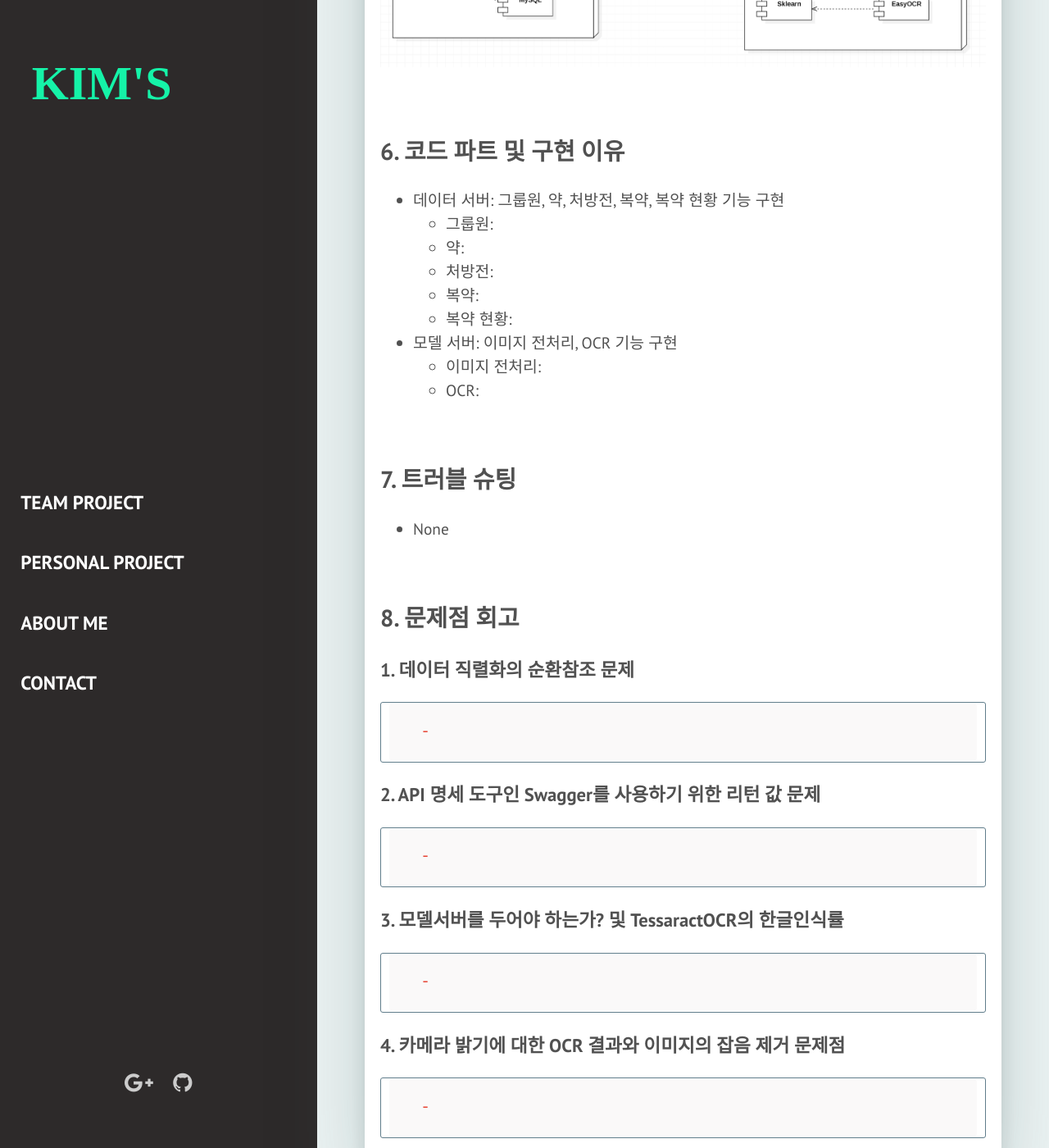
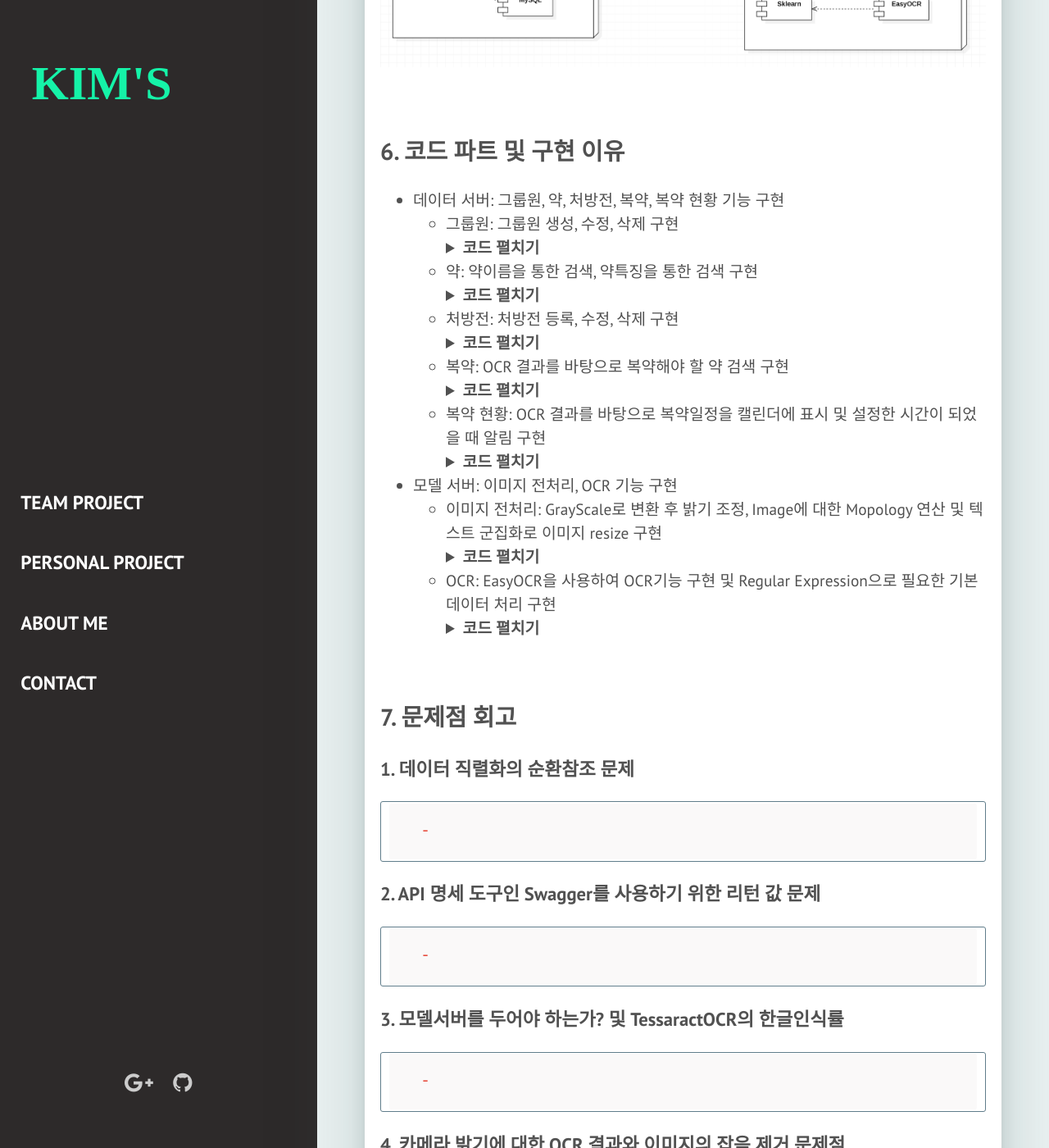
Before and after one commit to kimgusxo/kimgusxo.github.io, a Jekyll site: the page built from _posts/2017-03-29-the-white-house.markdown, in a window 1280 px wide and 1400 px high, scrolled down 4054 px. Shown: the whole window at 82% size. Built offline with Jekyll 4.4.1, drawn with Linux system fonts in a browser that asks for light colours; some web fonts are replaced.

Commit message:
info update

```diff
--- a/_posts/2017-03-29-example.markdown
+++ b/_posts/2017-03-29-example.markdown
@@ -66,7 +66,7 @@ description: 실시간 여행 공유 SNS 어플리케이션
 <br>
 
 ## 5. 서비스 아키텍쳐
-![ServiceArchitecture](../assets/img/PillGood-ERDDiagram.png)
+
 
 <br>
 
--- a/_posts/2017-03-29-the-white-house.markdown
+++ b/_posts/2017-03-29-the-white-house.markdown
@@ -104,24 +104,54 @@ description: OCR 기술을 활용한 처방전 기반 자동 복약관리 어플
 
 ## 6. 코드 파트 및 구현 이유
 - 데이터 서버: 그룹원, 약, 처방전, 복약, 복약 현황 기능 구현
-	- 그룹원:
-	- 약:
-	- 처방전:
-	- 복약:
-	- 복약 현황:
+	- 그룹원: 그룹원 생성, 수정, 삭제 구현
+		<details>
+		<summary>
+		<b>코드 펼치기</b>
+		</summary>
+		</details>
+	- 약: 약이름을 통한 검색, 약특징을 통한 검색 구현
+		<details>
+		<summary>
+		<b>코드 펼치기</b>
+		</summary>
+		</details>
+	- 처방전: 처방전 등록, 수정, 삭제 구현
+		<details>
+		<summary>
+		<b>코드 펼치기</b>
+		</summary>
+		</details>
+	- 복약: OCR 결과를 바탕으로 복약해야 할 약 검색 구현
+		<details>
+		<summary>
+		<b>코드 펼치기</b>
+		</summary>
+		</details>
+	- 복약 현황: OCR 결과를 바탕으로 복약일정을 캘린더에 표시 및 설정한 시간이 되었을 때 알림 구현
+		<details>
+		<summary>
+		<b>코드 펼치기</b>
+		</summary>
+		</details>
 
 - 모델 서버: 이미지 전처리, OCR 기능 구현
-	- 이미지 전처리:
-	- OCR:
+	- 이미지 전처리: GrayScale로 변환 후 밝기 조정, Image에 대한 Mopology 연산 및 텍스트 군집화로 이미지 resize 구현
+		<details>
+		<summary>
+		<b>코드 펼치기</b>
+		</summary>
+		</details>
+	- OCR: EasyOCR을 사용하여 OCR기능 구현 및 Regular Expression으로 필요한 기본데이터 처리 구현
+		<details>
+		<summary>
+		<b>코드 펼치기</b>
+		</summary>
+		</details>
 
 <br>
 
-## 7. 트러블 슈팅
-- None
-
-<br>
-
-## 8. 문제점 회고
+## 7. 문제점 회고
 ### 1. 데이터 직렬화의 순환참조 문제
 	-
 
```
